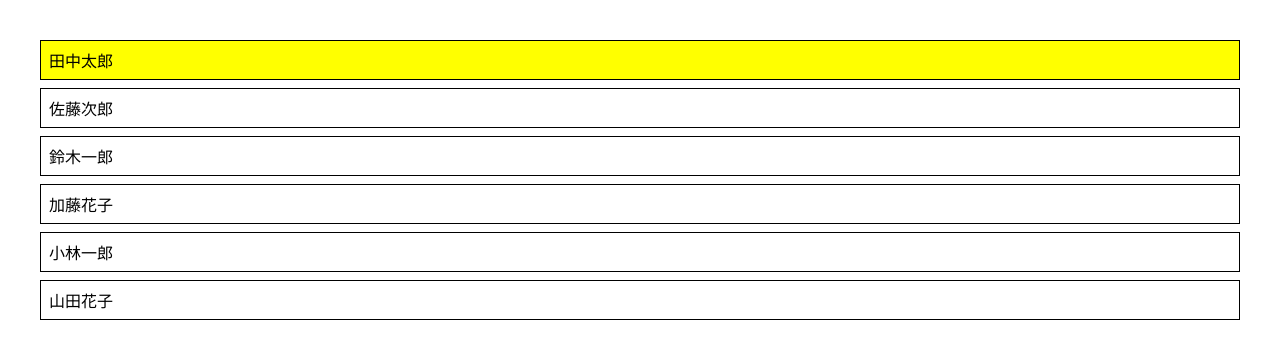
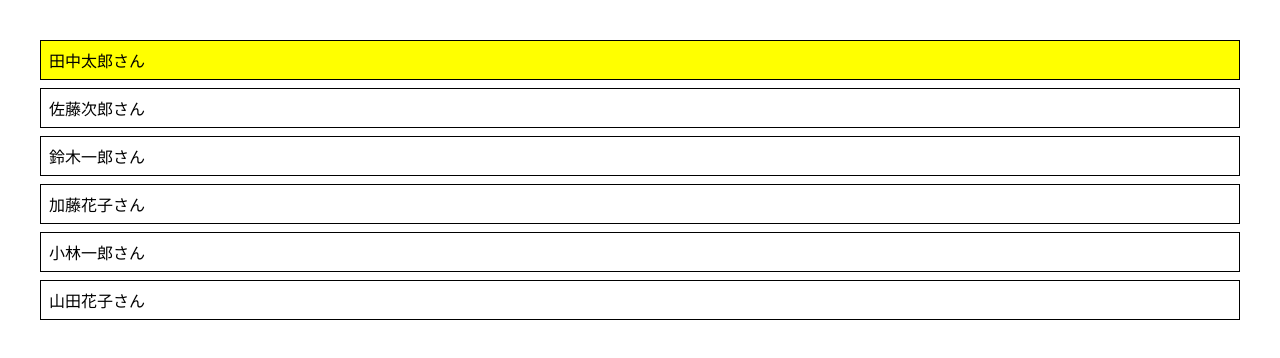
Before and after one commit to Akihide-Tsue/apra_coding_front, a Next.js app: page / in a window 1280 px wide. Shown: the top 358 px of the page. Built offline with nearby package versions, Linux system fonts and the light colour scheme.

Commit message:
add リテラル

```diff
--- a/src/pages/index.tsx
+++ b/src/pages/index.tsx
@@ -44,7 +44,7 @@ export default function Home() {
                 padding: "0 8px",
               }}
             >
-              {user.displayName}
+              {`${user.displayName}さん`}
             </a>
           )
         })}
```
